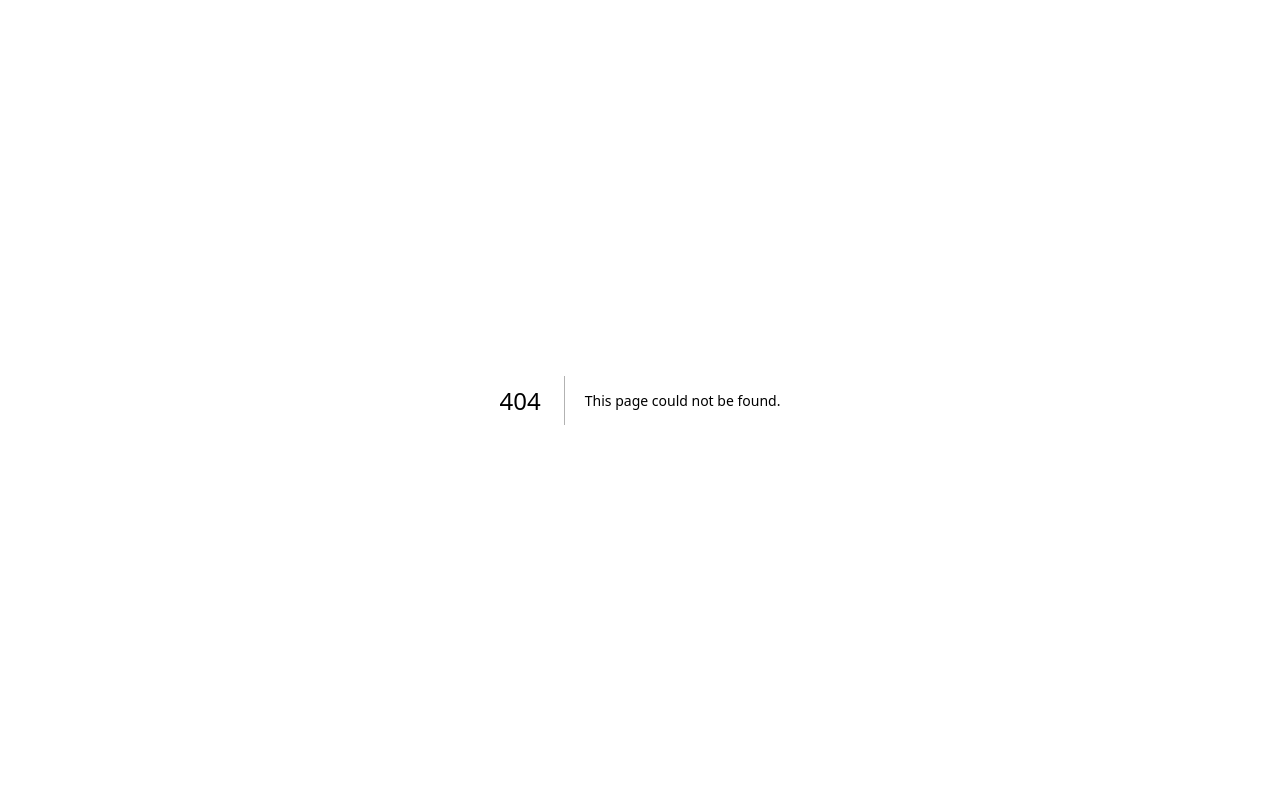
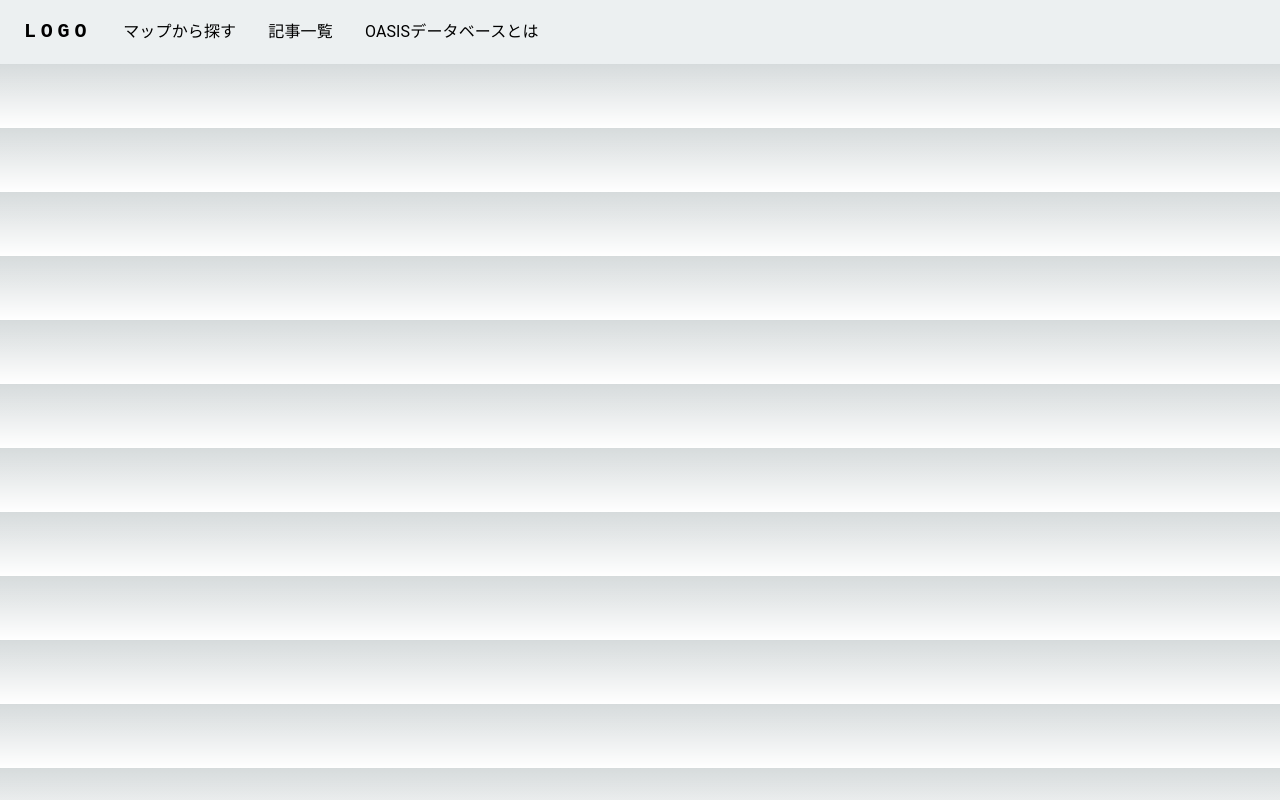
Before and after one commit to Skyryo/oasisdb-ts, a Next.js app: page /articles in a window 1280 px wide. Before the commit this address had no page. Built offline with nearby package versions, Linux system fonts and the light colour scheme.

Commit message:
first commit

```diff
--- a/package.json
+++ b/package.json
@@ -9,6 +9,11 @@
     "lint": "next lint"
   },
   "dependencies": {
+    "@emotion/react": "^11.10.6",
+    "@emotion/styled": "^11.10.6",
+    "@mui/icons-material": "^5.11.11",
+    "@mui/material": "^5.11.15",
+    "@mui/styled-engine-sc": "^5.11.11",
     "@types/node": "18.15.10",
     "@types/react": "18.0.29",
     "@types/react-dom": "18.0.11",
@@ -17,6 +22,7 @@
     "next": "13.2.4",
     "react": "18.2.0",
     "react-dom": "18.2.0",
+    "styled-components": "^5.3.9",
     "typescript": "5.0.2"
   }
 }
--- /dev/null
+++ b/src/components/header.tsx
@@ -0,0 +1,61 @@
+import Link from "next/link";
+
+import * as React from 'react';
+import AppBar from '@mui/material/AppBar';
+import Box from '@mui/material/Box';
+import Toolbar from '@mui/material/Toolbar';
+import Typography from '@mui/material/Typography';
+import Container from '@mui/material/Container';
+import MenuItem from '@mui/material/MenuItem';
+
+const pages = [
+  {
+    toPage:"/",
+    prefix:'マップから探す'
+  },
+  {
+    toPage:"articles",
+    prefix:'記事一覧'
+  },
+  {
+    toPage:"about",
+    prefix:'OASISデータベースとは'
+  }
+];
+
+export default function ResponsiveAppBar() {
+
+  return (
+    <AppBar position="static" sx={{bgcolor:'#ECF0F1',color: 'black'}}>
+      <Container maxWidth="xl">
+        <Toolbar disableGutters>
+          <Typography
+            variant="h6"
+            noWrap
+            component="a"
+            href="/"
+            sx={{
+              mr: 2,
+              display: { xs: 'none', md: 'flex' },
+              fontFamily: 'monospace',
+              fontWeight: 700,
+              letterSpacing: '.3rem',
+              textDecoration: 'none',
+            }}
+          >
+            LOGO
+          </Typography>
+          <Box sx={{ flexGrow: 1, display:'flex' ,color: 'black'}}>
+              {pages.map((page) => (
+                <MenuItem key={page.toPage} >
+                  <a href={page.toPage} >
+                    {page.prefix}
+                  </a>
+                </MenuItem>
+              ))}
+          </Box>
+        </Toolbar>
+      </Container>
+    </AppBar>
+  );
+}
--- /dev/null
+++ b/src/components/layout.js
@@ -0,0 +1,10 @@
+import Header from './header'
+
+export default function Layout({ children }) {
+  return (
+    <>
+      <Header />
+      <main>{children}</main>
+    </>
+  )
+}
--- a/src/pages/_app.tsx
+++ b/src/pages/_app.tsx
@@ -1,6 +1,11 @@
 import '@/styles/globals.css'
 import type { AppProps } from 'next/app'
+import Layout from '../components/layout'
 
 export default function App({ Component, pageProps }: AppProps) {
-  return <Component {...pageProps} />
+  return (
+  <Layout>
+    <Component {...pageProps} />
+  </Layout>
+  )
 }
--- /dev/null
+++ b/src/pages/articles.tsx
@@ -0,0 +1,2 @@
+export default function articles() {
+}
```
Also changed, not shown: tsconfig.json (+18 -4 lines), 1 other file (tests, documents, lock files or other folders).
